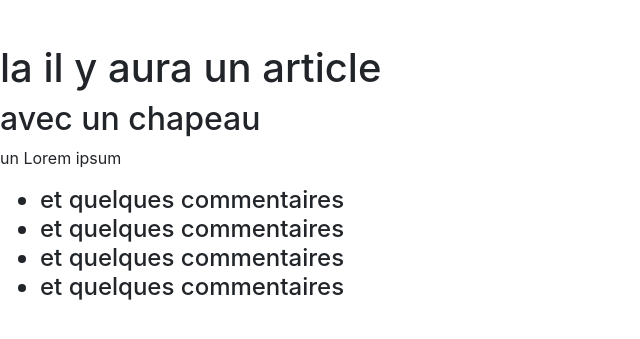
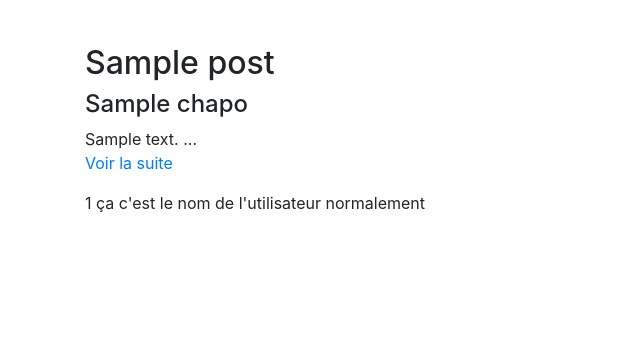
Before and after one commit to Alexisleveque-OC/P5_leveque_alexis, a PHP site: template P5_01_projet/App/View/Post.php in a window 1280 px wide. Shown: the part 56-395 px from the top of the page, without its empty margins (0-640 px from the left). Run offline with PHP 8.4, Linux system fonts and the light colour scheme; the template is opened without the code that fills it: most values are stand-ins (such as "Sample title", 1, 10 or a date in 2020).

Commit message:
update postsView for view all Posts

```diff
--- a/P5_01_projet/App/Controller/PostsController.php
+++ b/P5_01_projet/App/Controller/PostsController.php
@@ -12,7 +12,7 @@ class PostsController
     public function __invoke()
     {
         $manager = new PostsManager();
-        $posts = $manager->listAllPosts();
+        $posts= $manager->listAllPosts();
         require __DIR__ . '/../View/Posts.php';
     }
 
--- a/P5_01_projet/App/View/Post.php
+++ b/P5_01_projet/App/View/Post.php
@@ -8,21 +8,31 @@ ob_start();
 
 ?>
 
-    <h1>la il y aura un article</h1>
-    <h2> avec un chapeau</h2>
-    <p>un Lorem ipsum</p>
+    <main class="container">
 
 
-    <h4>
-        <ul>
-            <li>et quelques commentaires</li>
-            <li>et quelques commentaires</li>
-            <li>et quelques commentaires</li>
-            <li>et quelques commentaires</li>
-        </ul>
-    </h4>
+        <h2>
+            <?= $post->getTitle(); ?>
+        </h2>
+        <h4>
+            <?= $post->getChapo(); ?>
+        </h4>
+        <p>
+            <?php
+            echo(substr($post->getContent(), 0, 250));
+            ?>
+            ...<br>
+            <a href="/index.php?action=post&id=<?= $post->getIdPost() ?>">Voir la suite </a>
 
+        </p>
+        <p>
+            <?= $post->getUserId(); ?> ça c'est le nom de l'utilisateur normalement
+        </p>
+        <?php
+        //TODO : à voir pour afficher le nom de l'utilisateur plutot que l'id user + format date
 
+        ?>
+    </main>
 
 <?php
 $content = ob_get_clean();
```
Also changed, not shown: P5_01_projet/App/Manager/PostsManager.php (+6 -4 lines), P5_01_projet/App/View/Posts.php (+28 -13 lines).
